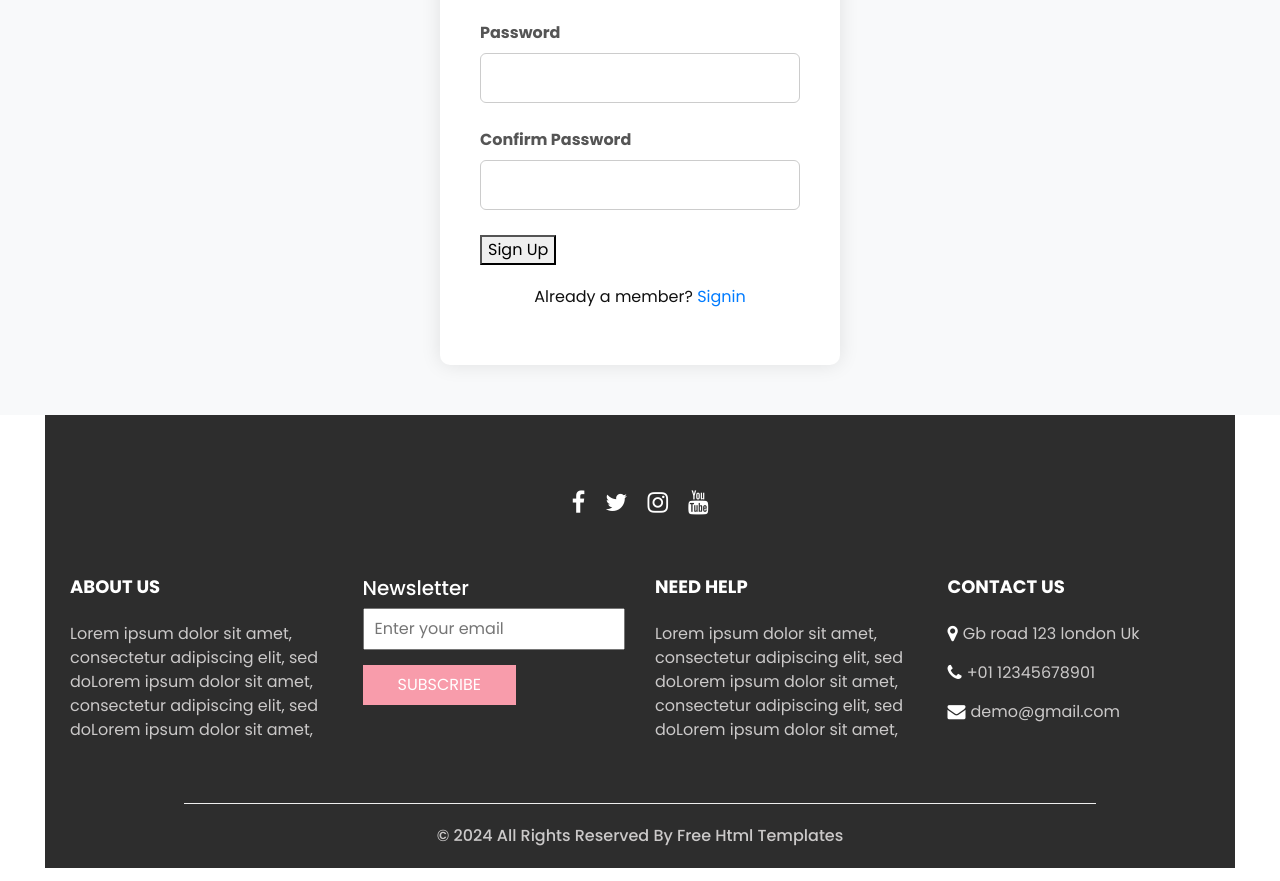
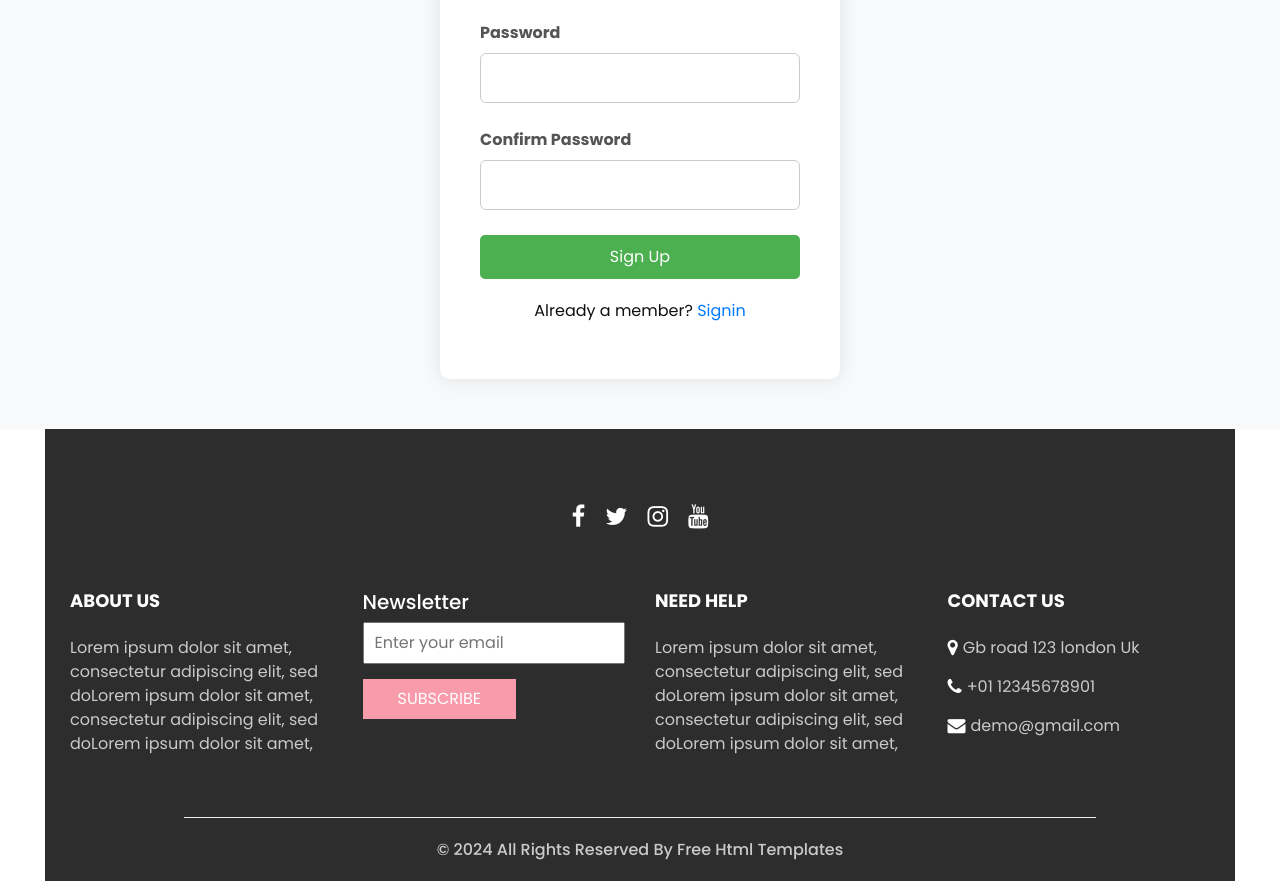
Before and after one commit to md-mehedi-hasan-sohag/FinalProject, a Django app: page /firstApp/signup/ in a window 1280 px wide. Shown: the part 1349-2230 px from the top of the page. Run offline with Django 5.2, Linux system fonts and the light colour scheme; some libraries are stand-ins or nearby versions.

Commit message:
Login Function Done

```diff
--- a/firstApp/views.py
+++ b/firstApp/views.py
@@ -54,8 +54,6 @@ def signup(request):
         new_user.last_name = lastname
         new_user.save()
 
-        # next class will be about how to handle errors
-        # and redirecting to view functions rather than rendering templates
-        return HttpResponse('User created successfully')
+        return render(request, 'firstApp/signin.html')
 
     return render(request, 'firstApp/signup.html')
--- a/static/css/firstApp/signup.css
+++ b/static/css/firstApp/signup.css
@@ -52,7 +52,7 @@
   width: 100%;
   padding: 14px;
   background-color: #007bff;
-    color: green;
+  color: white;
   border: none;
   border-radius: 6px;
   cursor: pointer;
--- a/templates/firstApp/signup.html
+++ b/templates/firstApp/signup.html
@@ -1,7 +1,25 @@
 {% load static %}
 <!DOCTYPE html>
 <html>
+<style>
+  /* CSS for custom button */
+.custom-button {
+  width: 100%;
+  display: inline-block;
+  padding: 10px 20px;
+  background-color: #4CAF50;
+  color: white;
+  border: none;
+  border-radius: 5px;
+  cursor: pointer;
+  transition: background-color 0.3s ease;
+  text-decoration: none; /* Added to remove underline if used in anchor tag */
+}
+.custom-button:hover {
+  background-color: #45a049;
+}
 
+</style>
 <head>
   <!-- Basic -->
   <meta charset="utf-8" />
@@ -220,7 +238,7 @@
             <label for="confirm-password">Confirm Password</label>
             <input type="password" id="confirm-password" name="confirm-password" required>
         </div>
-        <button type="submit">Sign Up</button>
+        <button type="submit" class="custom-button">Sign Up</button>
         <p class="redirect-link">Already a member? <a href="{% url 'signin' %}">Signin</a></p>
     </form>
 </div>
```
Also changed, not shown: templates/firstApp/signin.html (+20 -1 lines), db.sqlite3. Lines whose indentation alone changed are shown as unchanged.
